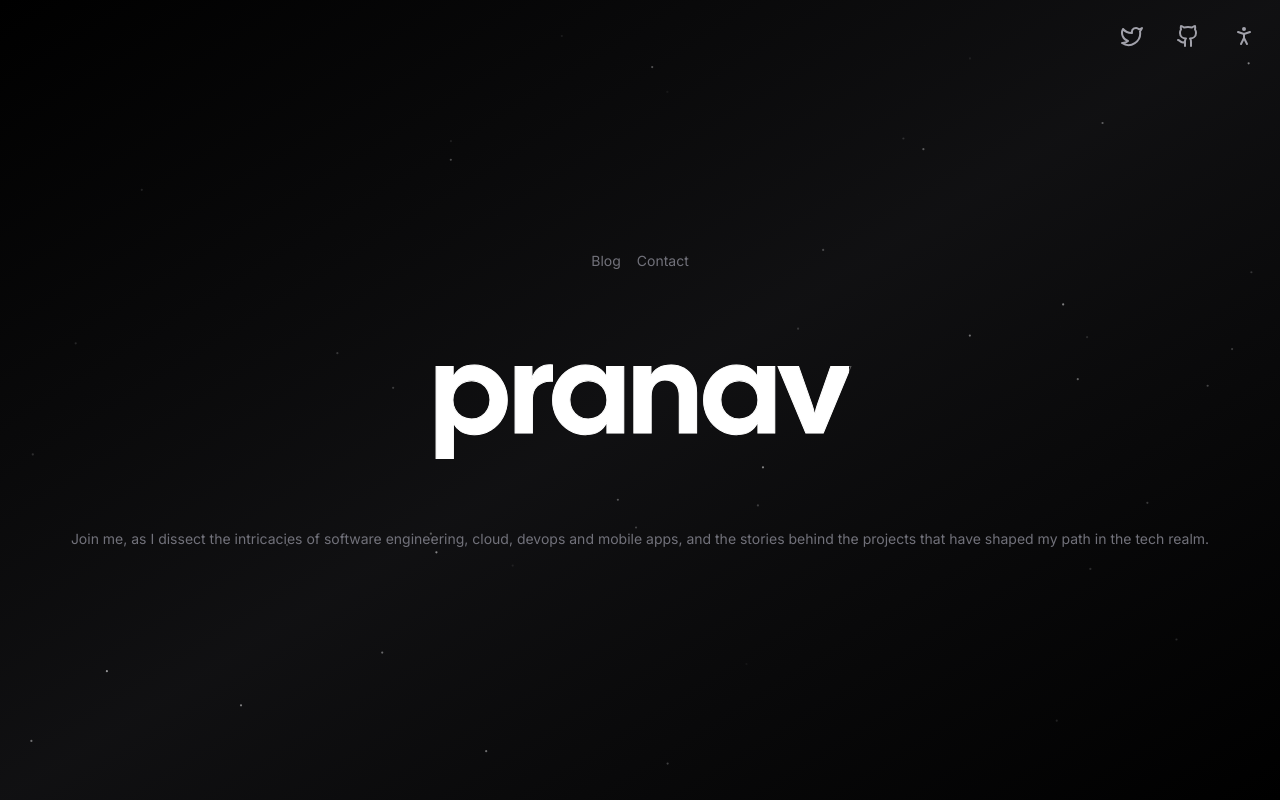
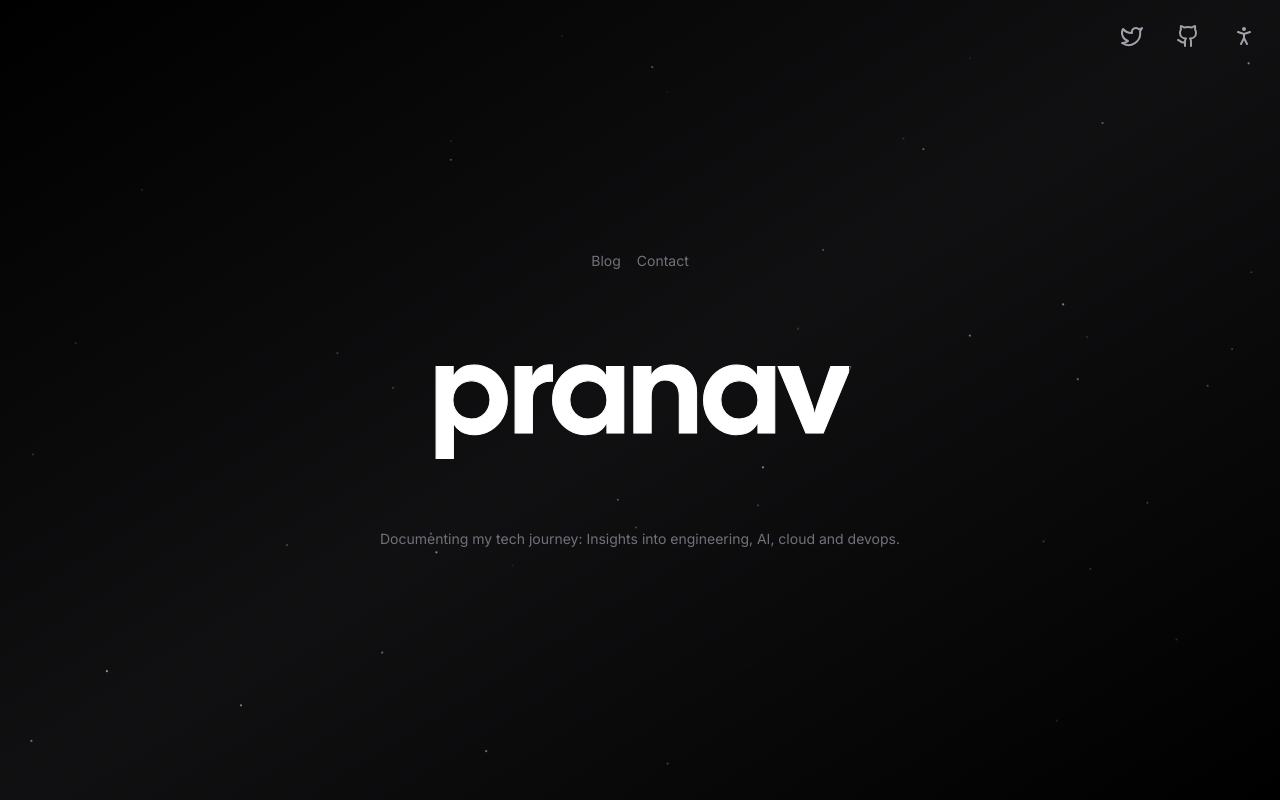
Before and after one commit to pranavnanaware/pranav, a Next.js app: page / in a window 1280 px wide. Built offline with nearby package versions, Linux system fonts and the light colour scheme; no server answers; what tailwindcss-debug-screens would draw is missing.

Commit message:
Updated build command and headline

```diff
--- a/app/page.tsx
+++ b/app/page.tsx
@@ -31,16 +31,15 @@ export default function Home() {
           className="absolute inset-0 -z-10 animate-fade-in"
           quantity={100}
         />
-        <h1 className="z-10 text-4xl text-transparent duration-1000 bg-white cursor-default text-edge-outline animate-title font-display sm:text-6xl md:text-9xl whitespace-nowrap bg-clip-text ">
+        <h1 className="z-10 text-6xl text-transparent duration-1000 bg-white cursor-default text-edge-outline animate-title font-display sm:text-6xl md:text-9xl whitespace-nowrap bg-clip-text ">
           pranav
         </h1>
 
         <div className="hidden w-screen h-px animate-glow md:block animate-fade-right bg-gradient-to-r from-zinc-300/0 via-zinc-300/50 to-zinc-300/0" />
         <div className="my-16 text-center animate-fade-in">
           <h2 className="text-sm text-zinc-500 ">
-            Join me, as I dissect the intricacies of software engineering,
-            cloud, devops and mobile apps, and the stories behind the projects
-            that have shaped my path in the tech realm.
+            Documenting my tech journey: Insights into engineering, AI, cloud
+            and devops.
           </h2>
         </div>
       </div>
--- a/package.json
+++ b/package.json
@@ -4,7 +4,7 @@
   "private": true,
   "scripts": {
     "dev": "next dev",
-    "build": "next build",
+    "build": "prisma generate && next build",
     "start": "next start",
     "fmt": "pnpm rome check . --apply-unsafe && pnpm rome format . --write"
   },
```
Also changed, not shown: 1 other file (tests, documents, lock files or other folders).
